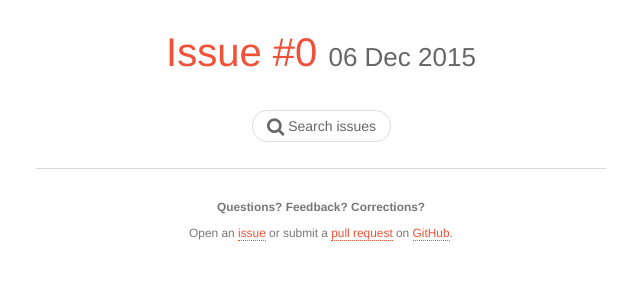
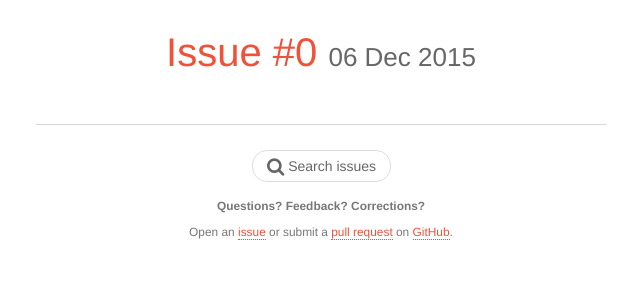
Before and after one commit to SwiftWeekly/swiftweekly.github.io, a Jekyll site: the page built from index.html, in a window 1280 px wide. Shown: the part 1924-2212 px from the top of the page, without its empty margins (319-959 px from the left). Built offline with Jekyll 4.4.1, drawn with Linux system fonts in a browser that asks for light colours; nearby versions of some CDN libraries.

Commit message:
move search to footer

```diff
--- a/_includes/footer.html
+++ b/_includes/footer.html
@@ -1,6 +1,18 @@
 
 <footer class="container">
    <hr>
+
+   <div class="center subscribe">
+     <nav>
+        <ul class="pager">
+           <li>
+              <a href="/search" title="Search issues">
+              <i class="fa fa-lg fa-search"></i> Search issues</a>
+           </li>
+        </ul>
+     </nav>
+   </div>
+
     <p class="text-muted text-center">
        <small>
           <strong>Questions? Feedback? Corrections?</strong><br/>
--- a/index.html
+++ b/index.html
@@ -16,16 +16,3 @@ title: Home
 		</article>
 	{% endfor %}
 </div> <!-- post-list -->
-
-<div class="row center subscribe">
-   <div class="col-sm-6 col-sm-offset-3 col-md-6 col-md-offset-3">
-      <nav>
-         <ul class="pager">
-            <li>
-               <a href="/search" title="Search issues">
-               <i class="fa fa-lg fa-search"></i> Search issues</a>
-            </li>
-         </ul>
-      </nav>
-   </div> <!-- col -->
-</div> <!-- row -->
--- a/search.html
+++ b/search.html
@@ -47,7 +47,7 @@ title: Search issues
 </style>
 
 <div class="searchbox">
-	<h1 class="text-center">{{ page.title }}</h1>
+	<h1 class="text-center">{{ page.title }}</h1><br />
 	<script>
 		(function() {
 		var cx = '011538828544940938420:wtjft8gesai';
```
